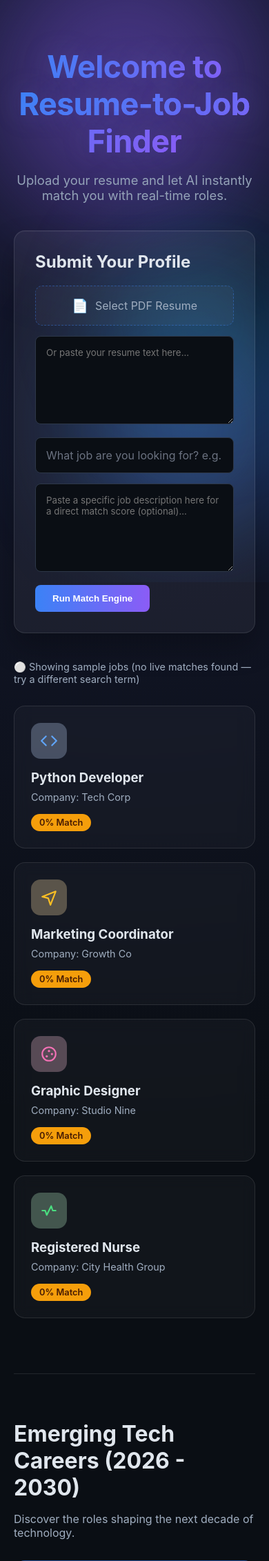
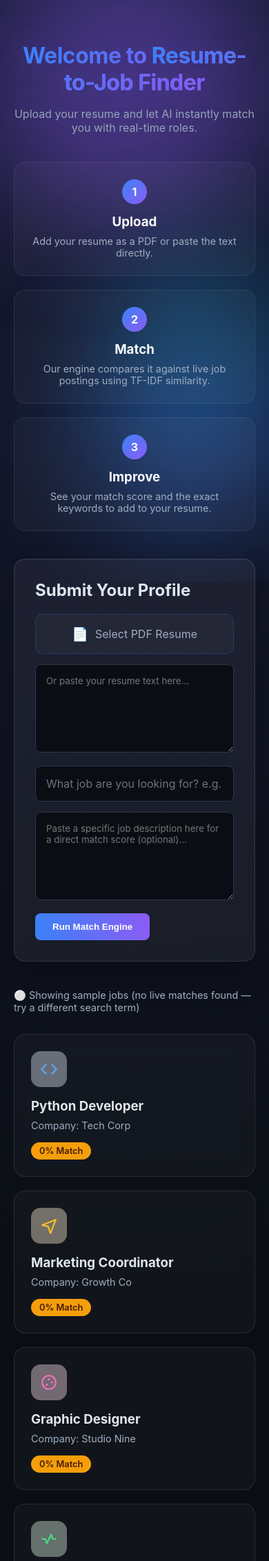
Before and after one commit to jaikumbhar2007-eng/Resume-to-Job-Finder, a Flask app: page /match in a window 390 px wide. Shown: the top 2263 px of the page at 69% size. Run offline with Flask 3, Linux system fonts and the light colour scheme; grey boxes are pictures that could not be loaded.

Commit message:
Add loading overlay, score count-up, favicon, OG preview, mobile fixes

```diff
--- a/static/script.js
+++ b/static/script.js
@@ -21,7 +21,8 @@ document.addEventListener("DOMContentLoaded", function() {
 });
 
 console.log("JavaScript is loaded and ready!");
-// This is for Showing a loading state on the button when the form is submitted
+// This is for Showing a loading state on the button when the form is submitted,
+// plus a full-page overlay since SerpApi calls can take a few seconds.
 const matchForm = document.getElementById('match-form');
 
 if (matchForm) {
@@ -30,6 +31,9 @@ if (matchForm) {
         btn.innerText = "Processing";
         btn.classList.add('loading');
         btn.disabled = true;
+
+        const overlay = document.getElementById('loading-overlay');
+        if (overlay) overlay.classList.add('active');
     });
 }
 
@@ -41,10 +45,11 @@ function updateFileName(input) {
     }
 }
 
-// This section is for Revealing job cards with a fade/slide-up animation as they scroll into view
+// Reveal job cards and other marked sections with a fade/slide-up animation
+// as they scroll into view
 function initScrollReveal() {
-    const cards = document.querySelectorAll('.card-preview');
-    if (!cards.length) return;
+    const elements = document.querySelectorAll('.card-preview, .reveal');
+    if (!elements.length) return;
 
     const observer = new IntersectionObserver((entries) => {
         entries.forEach(entry => {
@@ -55,7 +60,35 @@ function initScrollReveal() {
         });
     }, { threshold: 0.15 });
 
-    cards.forEach(card => observer.observe(card));
+    elements.forEach(el => observer.observe(el));
 }
 
-document.addEventListener('DOMContentLoaded', initScrollReveal);
+// Animate score badges counting up from 0 to their real value instead of
+// just appearing instantly
+function animateScoreCounts() {
+    const badges = document.querySelectorAll('.count-up-score[data-target]');
+    if (!badges.length) return;
+
+    badges.forEach(badge => {
+        const target = parseInt(badge.dataset.target, 10) || 0;
+        const duration = 900;
+        const steps = 40;
+        const increment = target / steps;
+        const stepTime = duration / steps;
+        let current = 0;
+
+        const timer = setInterval(() => {
+            current += increment;
+            if (current >= target) {
+                current = target;
+                clearInterval(timer);
+            }
+            badge.textContent = `${Math.round(current)}% Match`;
+        }, stepTime);
+    });
+}
+
+document.addEventListener('DOMContentLoaded', () => {
+    initScrollReveal();
+    animateScoreCounts();
+});
--- a/static/style.css
+++ b/static/style.css
@@ -591,3 +591,149 @@ input[type="file"] {
     color: #94a3b8;
     font-size: 1.15rem;
 }
+
+/* =========================================
+   CUSTOM SCROLLBAR
+   ========================================= */
+* {
+    scrollbar-color: #6366f1 #0a0e14;
+    scrollbar-width: thin;
+}
+
+::-webkit-scrollbar {
+    width: 10px;
+}
+
+::-webkit-scrollbar-track {
+    background: #0a0e14;
+}
+
+::-webkit-scrollbar-thumb {
+    background: linear-gradient(180deg, #3b82f6, #8b5cf6);
+    border-radius: 10px;
+}
+
+::-webkit-scrollbar-thumb:hover {
+    background: linear-gradient(180deg, #60a5fa, #a78bfa);
+}
+
+/* =========================================
+   GENERIC SCROLL-REVEAL (for sections beyond job cards)
+   ========================================= */
+.reveal {
+    opacity: 0;
+    transform: translateY(24px);
+    transition: opacity 0.7s ease, transform 0.7s ease;
+}
+
+.reveal.in-view {
+    opacity: 1;
+    transform: translateY(0);
+}
+
+/* =========================================
+   FULL-PAGE LOADING OVERLAY
+   ========================================= */
+.loading-overlay {
+    position: fixed;
+    inset: 0;
+    background: rgba(10, 14, 20, 0.88);
+    display: flex;
+    flex-direction: column;
+    align-items: center;
+    justify-content: center;
+    gap: 20px;
+    z-index: 999;
+    opacity: 0;
+    pointer-events: none;
+    transition: opacity 0.3s ease;
+}
+
+.loading-overlay.active {
+    opacity: 1;
+    pointer-events: all;
+}
+
+.loading-overlay p {
+    color: #a0aec0;
+    font-size: 1rem;
+}
+
+.loading-spinner {
+    width: 48px;
+    height: 48px;
+    border: 4px solid rgba(255, 255, 255, 0.1);
+    border-top-color: #8b5cf6;
+    border-radius: 50%;
+    animation: spin 0.8s linear infinite;
+}
+
+/* =========================================
+   HOW IT WORKS
+   ========================================= */
+.how-it-works {
+    display: grid;
+    grid-template-columns: repeat(auto-fit, minmax(200px, 1fr));
+    gap: 20px;
+    margin-bottom: 40px;
+}
+
+.how-it-works .step {
+    background: rgba(255, 255, 255, 0.03);
+    border: 1px solid rgba(255, 255, 255, 0.08);
+    border-radius: 16px;
+    padding: 24px;
+    text-align: center;
+}
+
+.step-number {
+    width: 36px;
+    height: 36px;
+    margin: 0 auto 14px auto;
+    border-radius: 50%;
+    background: linear-gradient(135deg, #3b82f6, #8b5cf6);
+    color: white;
+    font-weight: 700;
+    display: flex;
+    align-items: center;
+    justify-content: center;
+}
+
+.how-it-works h3 {
+    margin: 0 0 8px 0;
+    color: #f8fafc;
+}
+
+.how-it-works p {
+    color: #a0aec0;
+    font-size: 0.9rem;
+    margin: 0;
+}
+
+/* =========================================
+   MOBILE ADJUSTMENTS
+   ========================================= */
+@media (max-width: 768px) {
+    .video-bg-wrapper {
+        display: none;
+    }
+
+    h1, .hero-header h1 {
+        font-size: 2rem;
+    }
+
+    .hero-header p {
+        font-size: 1rem;
+    }
+
+    /* Show job images by default since hover doesn't exist on touch */
+    .job-hover-image {
+        opacity: 0.6;
+    }
+}
+
+@media (hover: none) {
+    .job-hover-image {
+        opacity: 0.6;
+    }
+}
--- a/templates/match.html
+++ b/templates/match.html
@@ -4,6 +4,14 @@
     <meta charset="UTF-8">
     <meta name="viewport" content="width=device-width, initial-scale=1.0">
     <link rel="stylesheet" href="{{ url_for('static', filename='style.css') }}">
+    <link rel="icon" type="image/svg+xml" href="{{ url_for('static', filename='favicon.svg') }}">
+
+    <meta property="og:title" content="Resume-to-Job Finder">
+    <meta property="og:description" content="Upload your resume and let AI instantly match you with real-time job roles.">
+    <meta property="og:type" content="website">
+    <meta property="og:image" content="{{ url_for('static', filename='og-image.png', _external=True) }}">
+    <meta name="twitter:card" content="summary_large_image">
+
     <title>Resume Matcher</title>
 </head>
 
@@ -15,12 +23,37 @@
         <div class="floating-shape shape-3"></div>
     </div>
 
+    <!-- Full-page overlay shown while the match engine is processing -->
+    <div id="loading-overlay" class="loading-overlay">
+        <div class="loading-spinner"></div>
+        <p>Matching your resume against live roles…</p>
+    </div>
+
     <div class="container">
 
         <div class="hero-header fade-in">
             <h1>Welcome to <span class="highlight">Resume-to-Job Finder</span></h1>
             <p>Upload your resume and let AI instantly match you with real-time roles.</p>
         </div>
+
+        <!-- How It Works -->
+        <section class="how-it-works reveal">
+            <div class="step">
+                <div class="step-number">1</div>
+                <h3>Upload</h3>
+                <p>Add your resume as a PDF or paste the text directly.</p>
+            </div>
+            <div class="step">
+                <div class="step-number">2</div>
+                <h3>Match</h3>
+                <p>Our engine compares it against live job postings using TF-IDF similarity.</p>
+            </div>
+            <div class="step">
+                <div class="step-number">3</div>
+                <h3>Improve</h3>
+                <p>See your match score and the exact keywords to add to your resume.</p>
+            </div>
+        </section>
 
         <!-- Input Section -->
         <section class="input-section">
@@ -51,12 +84,12 @@
         {% if custom_score is not none %}
         <section class="glass-box result-box">
             <h2>Your Match Result</h2>
-            <div class="score-badge
+            <div class="score-badge count-up-score
                 {% if custom_score >= 90 %}badge-high
                 {% elif custom_score >= 75 %}badge-medium
                 {% else %}badge-low
-                {% endif %}" style="font-size: 1.1rem; padding: 8px 18px;">
-                {{ custom_score }}% Match
+                {% endif %}" style="font-size: 1.1rem; padding: 8px 18px;" data-target="{{ custom_score }}">
+                0% Match
             </div>
 
             {% if missing_keywords %}
@@ -122,12 +155,12 @@
 
                 <h3>{{ job.title }}</h3>
                 <p>Company: {{ job.company }}</p>
-                <div class="score-badge
+                <div class="score-badge count-up-score
                     {% if job.score >= 90 %}badge-high
                     {% elif job.score >= 75 %}badge-medium
                     {% else %}badge-low
-                    {% endif %}">
-                    {{ job.score }}% Match
+                    {% endif %}" data-target="{{ job.score }}">
+                    0% Match
                 </div>
 
                 {% if job.url and job.url != '#' %}
```
Also changed, not shown: templates/index.html (+8 -0 lines), static/favicon.svg (added), static/og-image.png (added).
